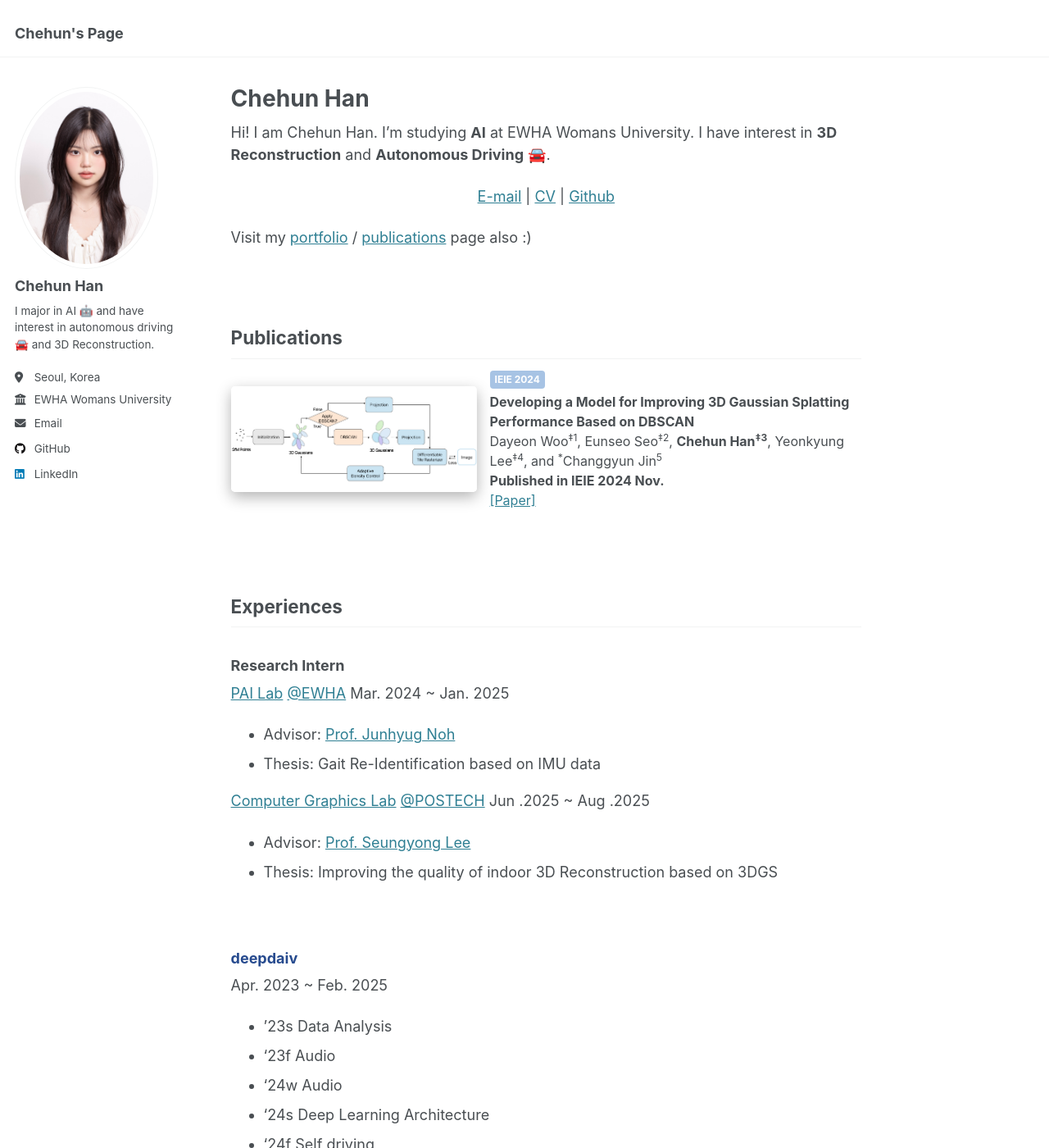
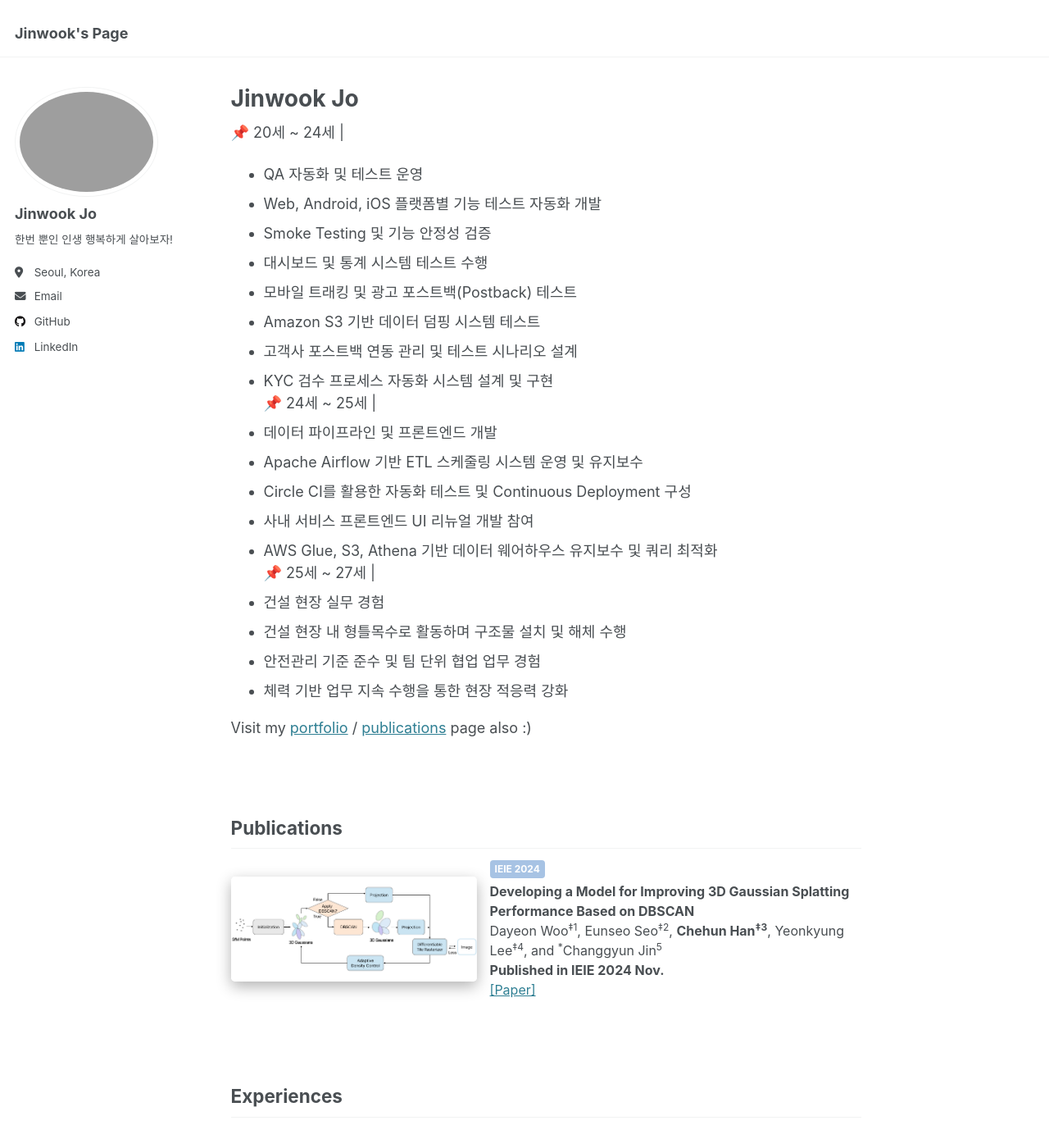
Before and after one commit to jojinwook/my-website, a Jekyll site: the page built from _pages/about.md, in a window 1280 px wide and 1400 px high. Shown: the whole window at 82% size. Built offline with Jekyll 4.4.1, drawn with Linux system fonts in a browser that asks for light colours; some of the changed text lies outside the part shown.

Commit message:
test commit

```diff
--- a/_config.yml
+++ b/_config.yml
@@ -9,9 +9,9 @@
 # Basic Site Settings
 locale                   : "en-US"
 site_theme               : "default"
-title                    : "Chehun's Page"
+title                    : "Jinwook's Page"
 title_separator          : "-"
-name                     : &name "Chehun's Page"
+name                     : &name "Jinwook's Page"
 description              : &description "I major in AI and have interest in 🚘autonomous driving and 3D Reconstruction."
 url                      : https://chehun16.github.io
 baseurl                  : "" # the subpath of your site, e.g. "/blog"
@@ -22,13 +22,13 @@ repository               : "chehun16/chehun16.github.io"
 #               Additional customization can be done by editing /_includes/author-profile.html
 author:
   # Biographic information
-  avatar           : "photo_0.jpg"
-  name             : "Chehun Han"
-  bio              : "I major in AI 🤖 and have interest in autonomous driving 🚘 and 3D Reconstruction."
+  avatar           : "jo.jpg"
+  name             : "Jinwook Jo"
+  bio              : "한번 뿐인 인생 행복하게 살아보자!"
   location         : "Seoul, Korea"
-  employer         : "EWHA Womans University"
+  # employer         : "EWHA Womans University"
   uri              : # URL
-  email            : "chehunhan16@gmail.com"
+  email            : "ginus0823@gmail.com"
 
   # Academic websites
   # arxiv            : # URL - Update with the correct link to your profile
@@ -44,8 +44,8 @@ author:
   # bitbucket        : # Username - Update with your username on the site
   # codepen          : # Username
   # dribbble         : # Username
-  github           : "chehun16"
-  linkedin         : "chehunhan1216"
+  github           : "jojinwook"
+  linkedin         : "jojinwook"
   # kaggle           : # Username
   # stackoverflow    : # User number or user number and name (i.e., use "1" or "1/jeff-atwood")
 
--- a/_includes/author-profile.html
+++ b/_includes/author-profile.html
@@ -34,7 +34,7 @@
         <li><a href="{{ author.uri }}"><i class="fas fa-fw fa-link icon-pad-right" aria-hidden="true"></i>{{ site.data.ui-text[site.locale].website_label | default: "Website" }}</a></li>
       {% endif %}
       {% if author.email %}
-        <li><a href="mailto:{{ author.email }}"><i class="fas fa-fw fa-envelope icon-pad-right" aria-hidden="true"></i>{{ site.data.ui-text[site.locale].email_label | default: "Email" }}</a></li>
+        <li src="../images/location.jpg"><a href="mailto:{{ author.email }}"><i class="fas fa-fw fa-envelope icon-pad-right" aria-hidden="true"></i>{{ site.data.ui-text[site.locale].email_label | default: "Email" }}</a></li>
       {% endif %}
 
       <!-- Font Awesome and Academicons icons / Academic websites -->
--- a/_includes/head/custom.html
+++ b/_includes/head/custom.html
@@ -22,8 +22,8 @@
 
 
 <!-- Custom Favicon -->
-<link rel="apple-touch-icon" sizes="180x180" href="{{ base_path }}/images/logo2.png"/>
-<link rel="icon" type="image/png" href="{{ base_path }}/images/logo2.png"/>
+<link rel="apple-touch-icon" sizes="180x180" href="{{ base_path }}/images/jo.jpg"/>
+<!-- <link rel="icon" type="image/png" href="{{ base_path }}/images/logo2.png"/> -->
 <link rel="manifest" href="{{ base_path }}/images/manifest.json"/>
 <meta name="theme-color" content="#ffffff"/>
 <link rel="stylesheet" href="{{ base_path }}/assets/css/academicons.css"/>
--- a/_pages/about.md
+++ b/_pages/about.md
@@ -1,6 +1,6 @@
 ---
 permalink: /
-title: "Chehun Han"
+title: "Jinwook Jo"
 author_profile: true
 redirect_from:
   - /about/
@@ -9,13 +9,32 @@ redirect_from:
 
 {% include base_path %}
 
-Hi! I am Chehun Han. I'm studying **AI** at EWHA Womans University. I have interest in **3D Reconstruction** and **Autonomous Driving** 🚘.
+📌 20세 ~ 24세 | <br />
+  - QA 자동화 및 테스트 운영 <br />
+  - Web, Android, iOS 플랫폼별 기능 테스트 자동화 개발 <br />
+  - Smoke Testing 및 기능 안정성 검증 <br />
+  - 대시보드 및 통계 시스템 테스트 수행 <br />
+  - 모바일 트래킹 및 광고 포스트백(Postback) 테스트 <br />
+  - Amazon S3 기반 데이터 덤핑 시스템 테스트 <br />
+  - 고객사 포스트백 연동 관리 및 테스트 시나리오 설계 <br />
+  - KYC 검수 프로세스 자동화 시스템 설계 및 구현 <br />
+📌 24세 ~ 25세 |  <br />
+  - 데이터 파이프라인 및 프론트엔드 개발 <br />
+  - Apache Airflow 기반 ETL 스케줄링 시스템 운영 및 유지보수 <br />
+  - Circle CI를 활용한 자동화 테스트 및 Continuous Deployment 구성 <br />
+  - 사내 서비스 프론트엔드 UI 리뉴얼 개발 참여 <br />
+  - AWS Glue, S3, Athena 기반 데이터 웨어하우스 유지보수 및 쿼리 최적화 <br />
+📌 25세 ~ 27세 |  <br />
+  - 건설 현장 실무 경험 <br />
+  - 건설 현장 내 형틀목수로 활동하며 구조물 설치 및 해체 수행 <br />
+  - 안전관리 기준 준수 및 팀 단위 협업 업무 경험 <br />
+  - 체력 기반 업무 지속 수행을 통한 현장 적응력 강화 <br />
 
-<p align="center">
+<!-- <p align="center">
   <a href="mailto:chehunhan16@gmail.com">E-mail</a> |
   <a href="/files/cv_0803.pdf" target="_blank">CV</a> |
   <a href="https://github.com/chehun16">Github</a>
-</p>
+</p> -->
 
 Visit my [portfolio](https://chehun16.github.io/portfolio/) / [publications](https://chehun16.github.io/publications/) page also :)
 
@@ -67,10 +86,11 @@ Experiences
 
 <br>
 
-### <a href="https://deepdaiv.oopy.io/" style="color: #264a8e; text-decoration: none;">**deepdaiv**</a>
+
+<!-- ### <a href="https://deepdaiv.oopy.io/" style="color: #264a8e; text-decoration: none;">**deepdaiv**</a>
 Apr. 2023 ~ Feb. 2025
 - '23s Data Analysis
 - '23f Audio
 - ‘24w Audio
 - ‘24s Deep Learning Architecture
-- '24f Self driving
+- '24f Self driving -->
--- a/docker-compose.yaml
+++ b/docker-compose.yaml
@@ -2,7 +2,7 @@ services:
   jekyll-site:
     image: jekyll-site
     build: .
-    volumes: [.:/usr/src/app]
-    ports: [4000:4000]
+    volumes: [ .:/usr/src/app ]
+    ports: [ 4000:4000 ]
     user: 1000:1000
-    environment: [JEKYLL_ENV=docker]
+    command: jekyll serve -H 0.0.0.0 -w
```
Also changed, not shown: Gemfile (line endings or trailing spaces), images/location.jpg (added), 9 other files.
